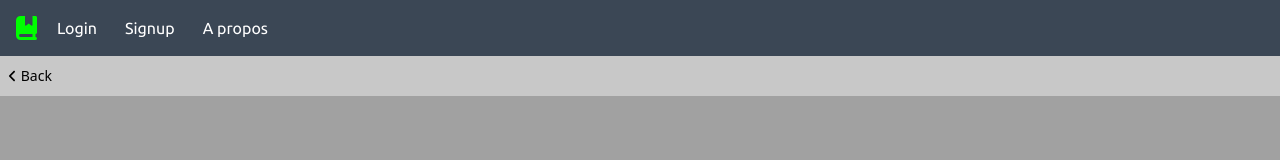
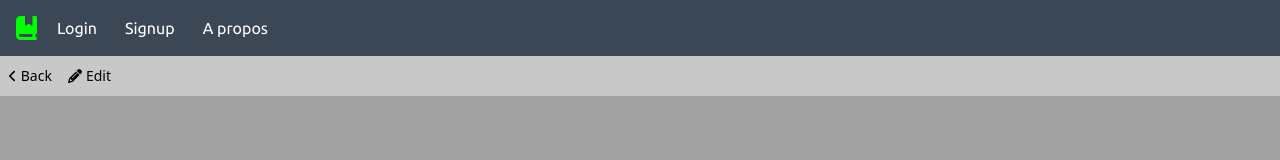
Before and after one commit to aestheticsdata/bkmk-next, a Next.js app in the folder frontend/: page /bookmarks/1 in a window 1280 px wide. Shown: the top 160 px of the page. Built offline with nearby package versions, Linux system fonts and the light colour scheme; no server answers; a web font is replaced by a local one.

Commit message:
edit from bookmark detail

```diff
--- a/frontend/pages/bookmarks/[id]/index.tsx
+++ b/frontend/pages/bookmarks/[id]/index.tsx
@@ -7,7 +7,7 @@ const BookmarkPageDetails = () => {
   const router = useRouter();
 
   return (
-    <Layout displayTools={true} backButton={true}>
+    <Layout displayTools={true} backButton={true} editButton={true}>
       <BookMarkDetail id={router.query.id as string} />
     </Layout>
   );
--- a/frontend/pages/bookmarks/edit/[id]/index.tsx
+++ b/frontend/pages/bookmarks/edit/[id]/index.tsx
@@ -6,7 +6,10 @@ const BookmarkPageEdit = () => {
   const router = useRouter();
 
   return (
-    <Layout displayTools={false} backButton={true}>
+    <Layout
+      displayTools={false}
+      backButton={true}
+    >
       <BookmarksCreate id={router.query.id as string} />
     </Layout>
   )
--- a/frontend/src/components/shared/Layout.tsx
+++ b/frontend/src/components/shared/Layout.tsx
@@ -3,8 +3,9 @@ import ToolsBar from "@components/shared/toolsBar/ToolsBar";
 
 interface LayoutProps {
   isLogin?: boolean;
-  displayTools: boolean;
-  backButton: boolean;
+  displayTools?: boolean;
+  backButton?: boolean;
+  editButton?: boolean;
   children: React.ReactNode;
 }
 
@@ -12,12 +13,18 @@ const Layout = ({
   isLogin,
   displayTools = true,
   backButton = false,
+  editButton = false,
   children,
 }: LayoutProps) => {
   return (
     <div className={`flex flex-col ${isLogin ? "items-center" : "items-start"} bg-grey1`}>
       <NavBar />
-      {displayTools && <ToolsBar backButton={backButton} />}
+      {displayTools &&
+        <ToolsBar
+          backButton={backButton}
+          editButton={editButton}
+        />
+      }
       {children}
     </div>
   );
--- a/frontend/src/components/shared/toolsBar/ToolsBar.tsx
+++ b/frontend/src/components/shared/toolsBar/ToolsBar.tsx
@@ -1,17 +1,21 @@
 import { useRouter } from "next/router";
 import { FontAwesomeIcon } from "@fortawesome/react-fontawesome";
-import { faAngleLeft } from "@fortawesome/free-solid-svg-icons";
+import { faAngleLeft, faPencilAlt } from "@fortawesome/free-solid-svg-icons";
 import Pagination from "@components/shared/toolsBar/pagination/Pagination";
+import { ROUTES } from "@components/shared/config/constants";
 
 interface ToolBarProps {
   backButton: boolean;
+  editButton?: boolean
 }
 
-const ToolsBar = ({ backButton }: ToolBarProps) => {
+const ToolsBar = ({ backButton, editButton = false }: ToolBarProps) => {
   const router = useRouter();
+  console.log(router.query.id);
   return (
     <div className="fixed flex w-full py-2 mt-14 bg-grey01 h-[40px]">
       {backButton ? (
+        <>
           <div
             className="flex items-center cursor-pointer hover:bg-grey1 hover:text-white space-x-1 text-sm px-1 mx-1 rounded"
             onClick={() => { router.back() }}
@@ -19,6 +23,16 @@ const ToolsBar = ({ backButton }: ToolBarProps) => {
             <FontAwesomeIcon icon={faAngleLeft} />
             <div>Back</div>
           </div>
+          {editButton &&
+            <div
+              className="flex items-center cursor-pointer hover:bg-grey1 hover:text-white space-x-1 text-sm px-1 mx-1 rounded"
+              onClick={() => {router.push(`${ROUTES.bookmarksEdition.path}/${router.query.id}`)}}
+            >
+              <FontAwesomeIcon icon={faPencilAlt} />
+              <div>Edit</div>
+            </div>
+          }
+        </>
       )
       :
         <Pagination />
```
Lines whose indentation alone changed are shown as unchanged.
